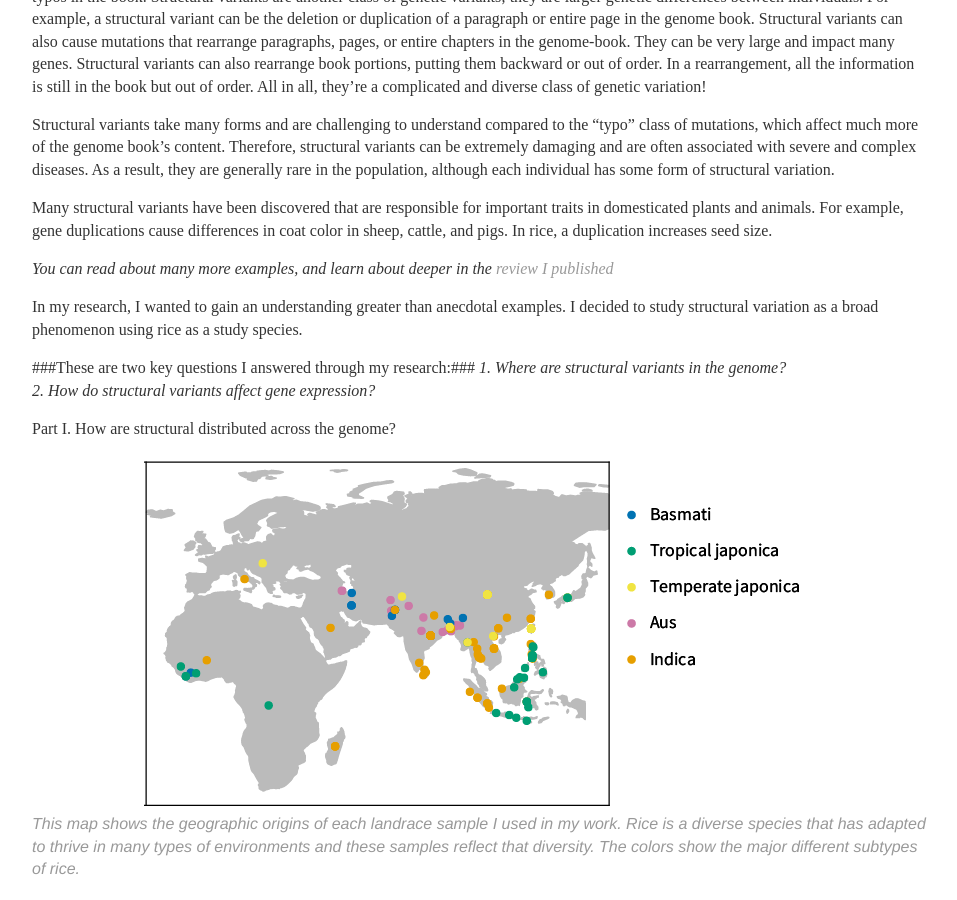
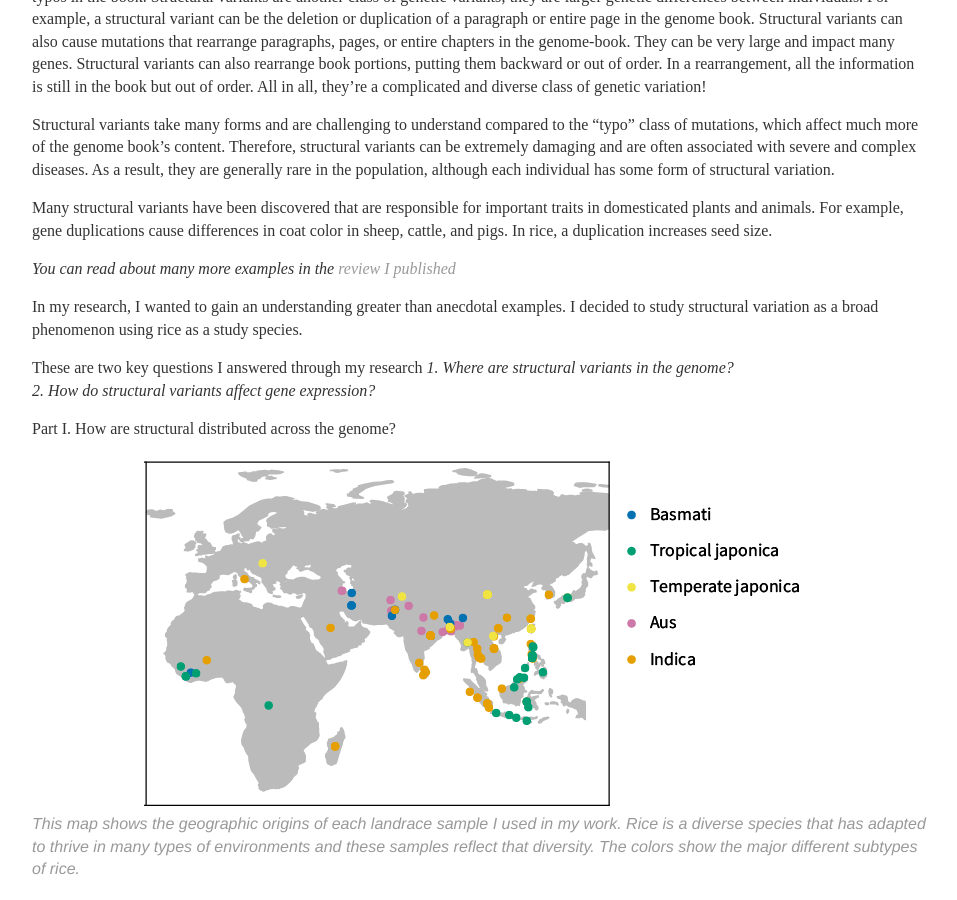
Before and after one commit to zlye/Blog, a Jekyll site: the page built from _posts/2023-11-06-Analysis-of-Structural-Variation-Part1.md, in a window 1280 px wide and 900 px high, scrolled down 1490 px. Shown: the whole window, without its empty margins (160-1117 px from the left). Built offline with Jekyll 4.4.1, drawn with Linux system fonts in a browser that asks for light colours.

Commit message:
Update 2023-11-06-Analysis-of-Structural-Variation-Part1.md
edits more

```diff
--- a/_posts/2023-11-06-Analysis-of-Structural-Variation-Part1.md
+++ b/_posts/2023-11-06-Analysis-of-Structural-Variation-Part1.md
@@ -15,11 +15,11 @@ Structural variants take many forms and are challenging to understand compared t
 
 Many structural variants have been discovered that are responsible for important traits in domesticated plants and animals. For example, gene duplications cause differences in coat color in sheep, cattle, and pigs. In rice, a duplication increases seed size.
 
-*You can read about many more examples, and learn about deeper in the [review I published](https://www.cell.com/trends/plant-science/fulltext/S1360-1385(19)30015-9?_returnURL=https%3A%2F%2Flinkinghub.elsevier.com%2Fretrieve%2Fpii%2FS1360138519300159%3Fshowall%3Dtrue#secsect0040)*
+*You can read about many more examples in the [review I published](https://www.cell.com/trends/plant-science/fulltext/S1360-1385(19)30015-9?_returnURL=https%3A%2F%2Flinkinghub.elsevier.com%2Fretrieve%2Fpii%2FS1360138519300159%3Fshowall%3Dtrue#secsect0040)*
 
 In my research, I wanted to gain an understanding greater than anecdotal examples. I decided to study structural variation as a broad phenomenon using rice as a study species.
 
-###These are two key questions I answered through my research:###
+These are two key questions I answered through my research
 *1. Where are structural variants in the genome?*
 *2. How do structural variants affect gene expression?*
 
```
